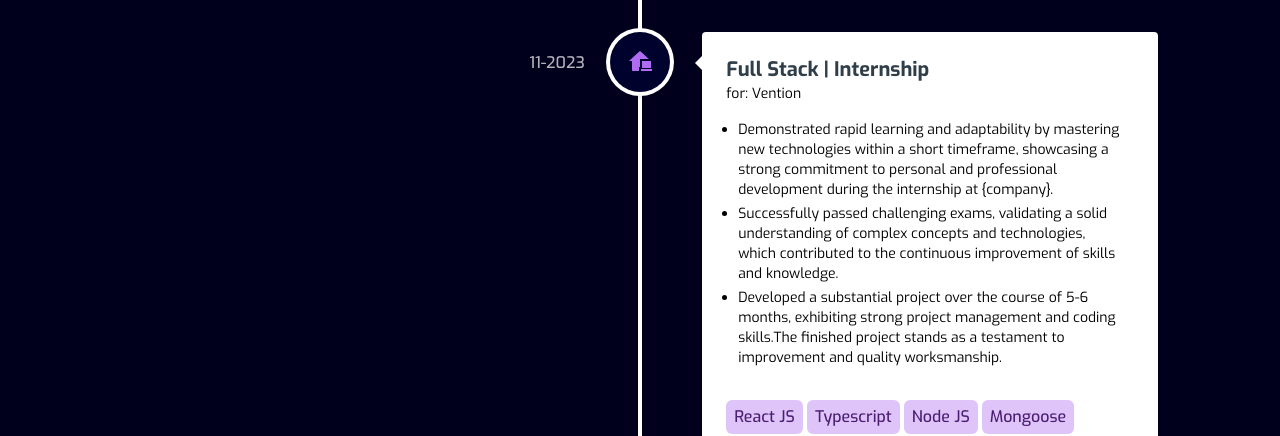
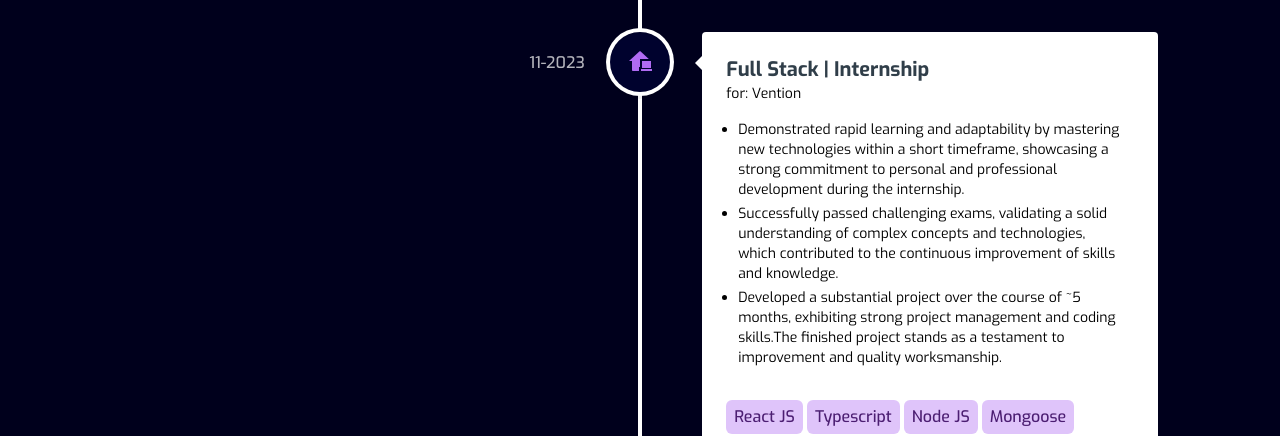
Before and after one commit to IvailoAtsv/portfolio, a React (Create React App) app: page / in a window 1280 px wide. Shown: the part 2860-3296 px from the top of the page. Built offline with nearby package versions, Linux system fonts and the light colour scheme; the HTML template or start-up script is replaced by a standard one; what tailwindcss-animated would draw is missing.

Commit message:
fix: error in experience text

```diff
--- a/src/constants/experience.js
+++ b/src/constants/experience.js
@@ -60,9 +60,9 @@ export const experienceCards = [
     date:'11-2023',
     company:'Vention',
     descriptionPoints:[
-        "Demonstrated rapid learning and adaptability by mastering new technologies within a short timeframe, showcasing a strong commitment to personal and professional development during the internship at {company}.",
+        "Demonstrated rapid learning and adaptability by mastering new technologies within a short timeframe, showcasing a strong commitment to personal and professional development during the internship.",
         "Successfully passed challenging exams, validating a solid understanding of complex concepts and technologies, which contributed to the continuous improvement of skills and knowledge.",
-        "Developed a substantial project over the course of 5-6 months, exhibiting strong project management and coding skills.The finished project stands as a testament to improvement and quality worksmanship."
+        "Developed a substantial project over the course of ~5 months, exhibiting strong project management and coding skills.The finished project stands as a testament to improvement and quality worksmanship."
       ],
     location:'Remote',
     skills:['React JS', 'Typescript','Node JS', 'Mongoose', 'MongoDB','MUI','UX/UI' ],
```
